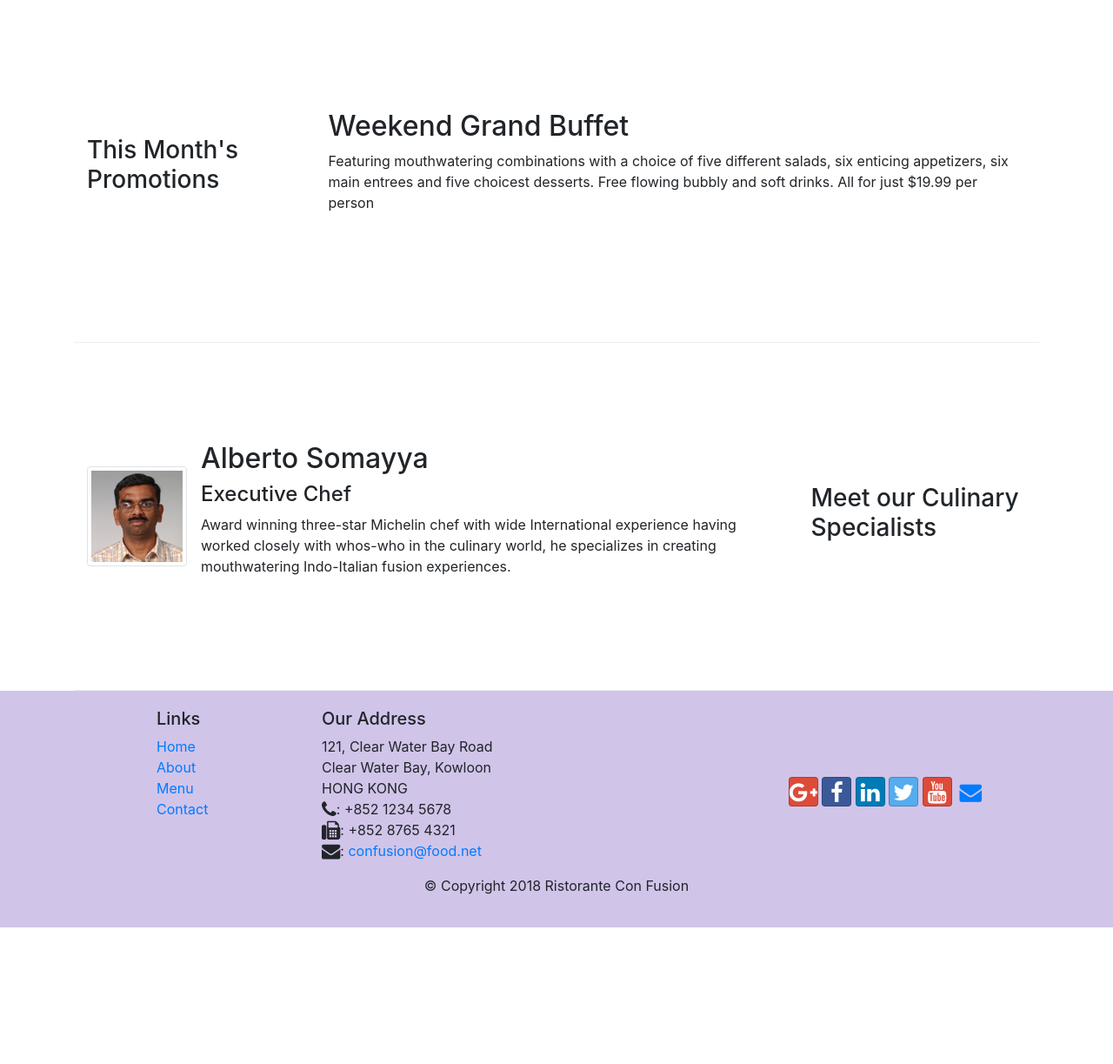
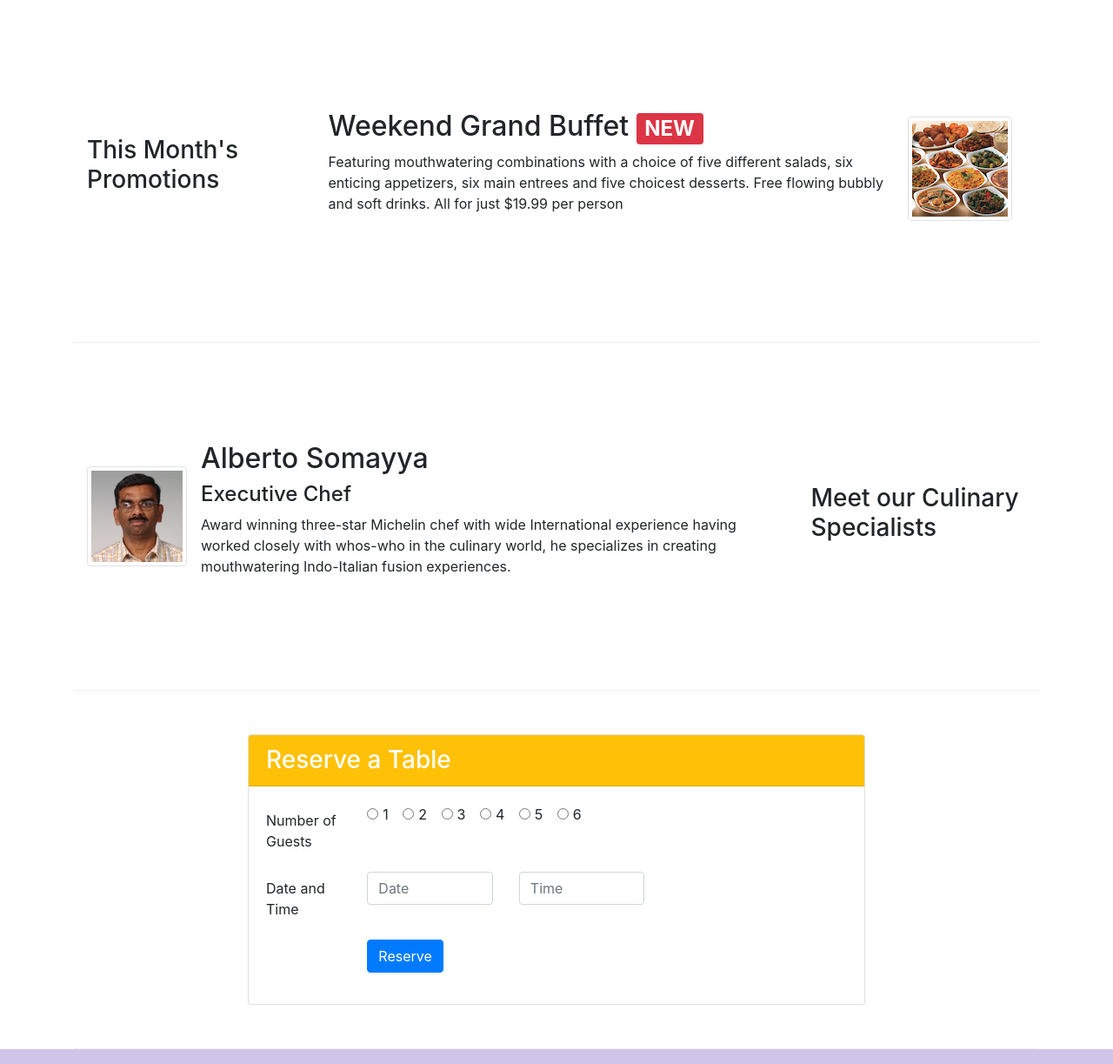
Before and after one commit to poornaseshadri/Bootstrap-conFusion, a website: page index.html in a window 1280 px wide. Shown: the part 740-1963 px from the top of the page at 87% size. Before the commit the page ends 1806 px from the top, so only its background shows below. Drawn offline with nearby package versions, Linux system fonts and the light colour scheme.

Commit message:
After Assignment 2

```diff
--- a/index.html
+++ b/index.html
@@ -40,8 +40,15 @@
                     <h1>Ristorante con Fusion</h1>
                     <p>We take inspiration from the World's best cuisines, and create a unique fusion experience. Our lipsmacking creations will tickle your culinary senses!</p>
                 </div>
-                <div class="col-12 col-sm align-self-center">
+                <div class="col-12 col-sm-3 align-self-center">
                     <img src="img/logo.png" class="img-fluid">
+                </div>
+                <div class="col-12 col-sm-3 align-self-center">
+                    <form>
+                         <div class="form-group align-self-center">
+                            <a class="btn btn-lg btn-block btn-warning" href="#reserve" role="button">Reserve Table</a>
+                         </div>
+                    </form>
                 </div>
             </div>
         </div>
@@ -70,12 +77,19 @@
 
 
         <div class='row row-content align-items-center'>
-            <div class='col-12 col-sm-4 col-md-3'>
+            <div class='col-12 col-sm-4 order-sm-first col-md-3'>
                 <h3>This Month's Promotions</h3>
             </div>
-            <div class='col col-sm col-md'>
-                <h2>Weekend Grand Buffet</h2>
-                <p>Featuring mouthwatering combinations with a choice of five different salads, six enticing appetizers, six main entrees and five choicest desserts. Free flowing bubbly and soft drinks. All for just $19.99 per person </p>
+            <div class='col col-sm order-sm-last col-md'>
+                <div class="media">
+                    <div class="media-body">
+                        <h2 class="mt-0">Weekend Grand Buffet <span class="badge badge-danger">NEW</span></h2>
+                        <p class="d-none d-sm-block">Featuring mouthwatering combinations with a choice of five different salads, six enticing appetizers, six main entrees and five choicest desserts. Free flowing bubbly and soft drinks. All for just $19.99 per person
+                        </p>
+                    </div>
+                    <img class="d-flex mr-3 img-thumbnail align-self-center"
+                            src="img/buffet.png" alt="buffet">
+                </div>
             </div>
         </div>
 
@@ -99,6 +113,81 @@
                 </div>
             </div>
         </div>
+        <div class='row row-content' id='reserve'>
+            <div class="col-12 col-sm-8 offset-sm-2">
+                <div class="card">
+                    <h3 class="card-header bg-warning text-white">Reserve a Table</h3>
+                    <div class="card-body">
+                        <form>
+                            <div class="form-group row">
+                                <label for="numberofguests" class="col-12 col-md-2 col-form-label">Number of Guests</label>
+                                <div class="col col-sm col-md">
+                                    <div class="form-check form-check-inline">
+                                        <input class="form-check-input" type="radio" name="guests" id="1" value="1">
+                                        <label class="form-check-label" for="1">
+                                          1
+                                        </label>
+                                    </div>
+                                    <div class="form-check form-check-inline">
+                                        <input class="form-check-input" type="radio" name="guests" id="2" value="2">
+                                        <label class="form-check-label" for="2">
+                                          2
+                                        </label>
+                                    </div>
+                                    <div class="form-check form-check-inline">
+                                        <input class="form-check-input" type="radio" name="guests" id="3" value="3">
+                                        <label class="form-check-label" for="3">
+                                          3
+                                        </label>
+                                    </div>
+                                    <div class="form-check form-check-inline">
+                                        <input class="form-check-input" type="radio" name="guests" id="4" value="4">
+                                        <label class="form-check-label" for="4">
+                                          4
+                                        </label>
+                                    </div>
+                                    <div class="form-check form-check-inline">
+                                        <input class="form-check-input" type="radio" name="guests" id="5" value="5">
+                                        <label class="form-check-label" for="5">
+                                          5
+                                        </label>
+                                    </div>
+                                    <div class="form-check form-check-inline">
+                                        <input class="form-check-input" type="radio" name="guests" id="6" value="6">
+                                        <label class="form-check-label" for="6">
+                                          6
+                                        </label>
+                                    </div>
+                                </div>
+
+                            </div>
+                            <div class="form-group row">
+                                <label for="dateandtime" class="col-12 col-md-2 col-form-label">Date and Time</label>
+                                <div class="col-12 col-md-3">
+                                    <input type="text" class="form-control" id="date" name="date" placeholder="Date">
+                                </div>
+                                <div class="col-12 col-md-3">
+                                    <input type="text" class="form-control" id="time" name="time" placeholder="Time">
+                                </div>
+                            </div>
+                            <div class="form-group row">
+                                <div class="offset-md-2 col-md-10">
+                                    <button type="submit" class="btn btn-primary">Reserve</button>
+                                </div>
+                            </div>
+
+                        </form>
+                    </div>
+                </div>
+            </div>
+
+
+        </div>
+
+
+
+
+
     </div>
 
     <footer class='footer'>
```
